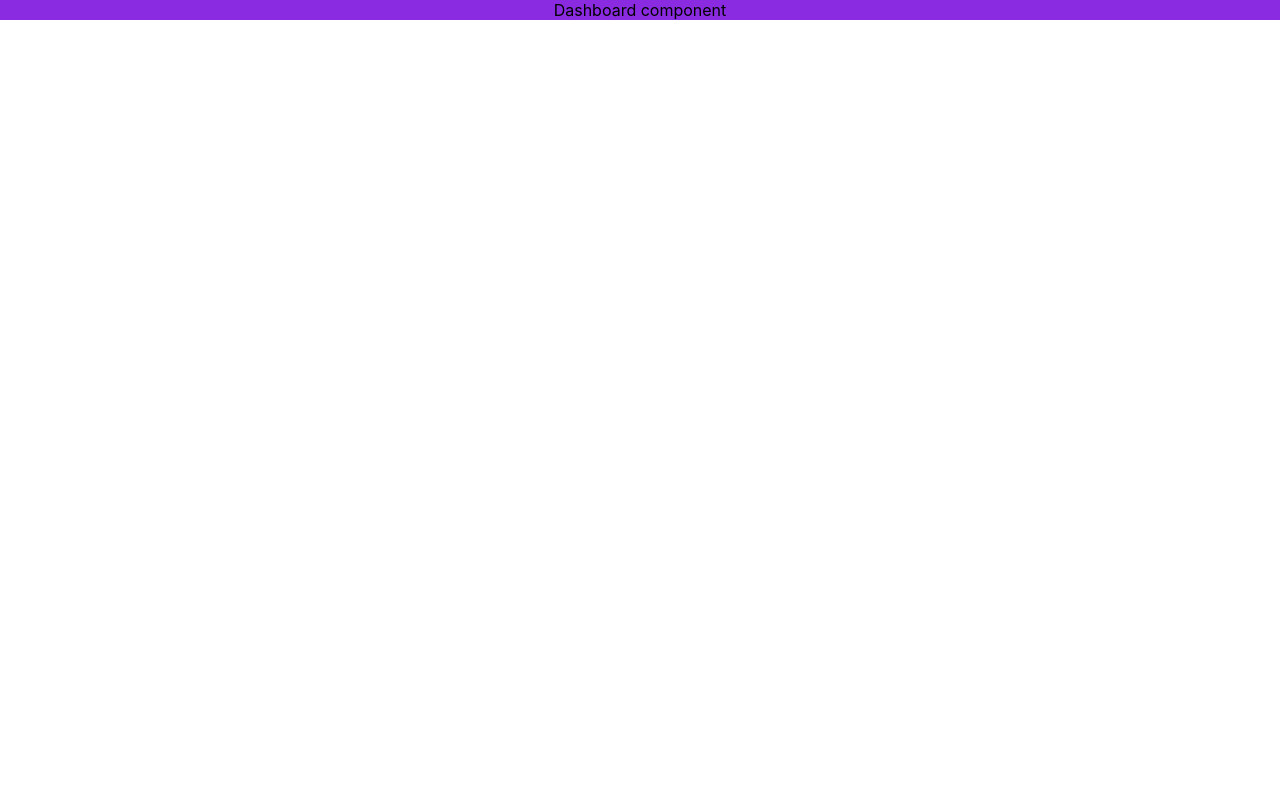
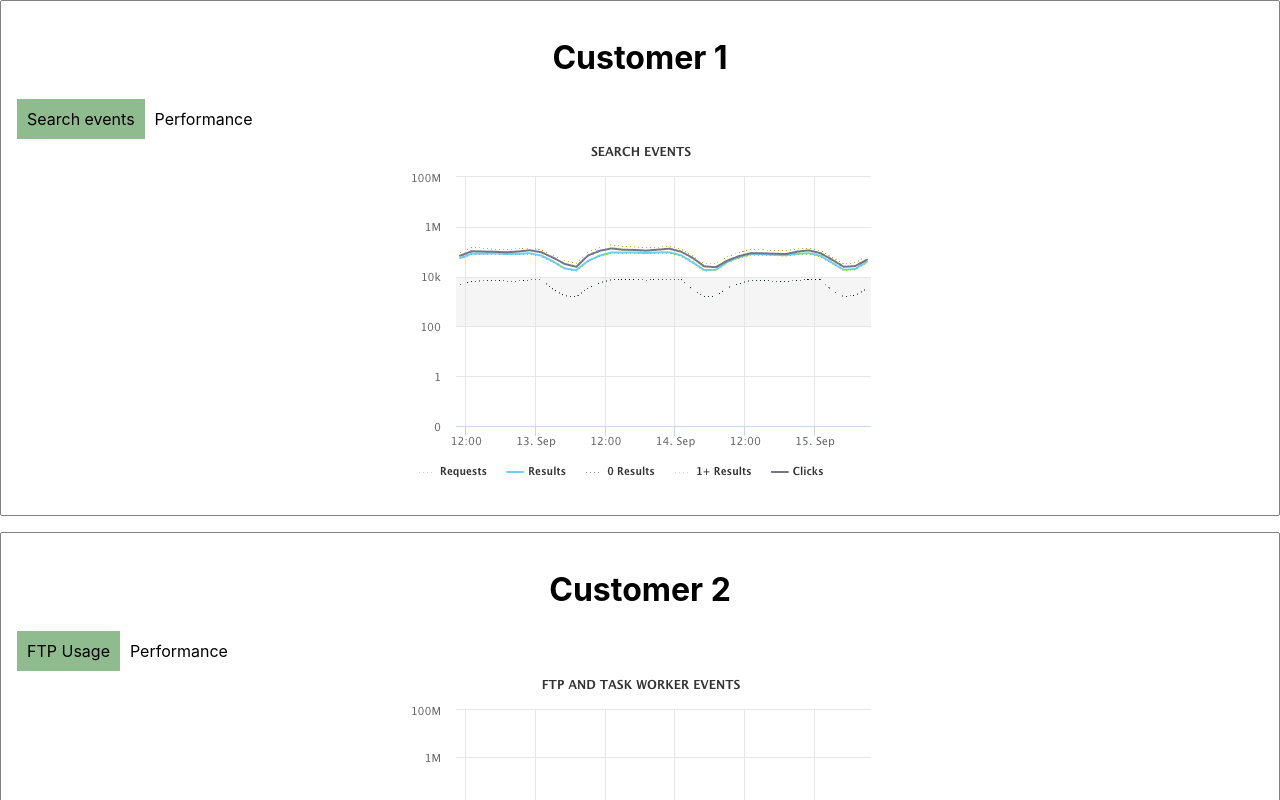
Before and after one commit to MMcClure11/constructor-challenge, a React (Create React App) app: page / in a window 1280 px wide. Shown: the top 800 px of the page. Built offline with nearby package versions, Linux system fonts and the light colour scheme.

Commit message:
Original code given for the challenge

```diff
--- a/src/Dashboard.js
+++ b/src/Dashboard.js
@@ -1,11 +1,49 @@
 import React from 'react'
+
+import customer1Events from "./fake-charts/events-1.png";
+// import customer1Performance from "./fake-charts/perf-1.png";
+import customer2Ftp from "./fake-charts/ftp-2.png";
+// import customer2Performance from "./fake-charts/perf-2.png";
 
 import "./styles.css";
 
 const Dashboard = () => {
   return (
-    <div className="color">
-      Dashboard component
+    <div>
+      {/* Placeholder, feel free to edit the structure below */}
+      <div className="box">
+        <h1>Customer 1</h1>
+
+        <div className="tabs">
+          <div className="tab selected">
+            Search events
+          </div>
+          <div className="tab">
+            Performance
+          </div>
+        </div>
+
+        <div>
+            <img src={customer1Events} alt="Search events over time" />
+        </div>
+      </div>
+
+      <div className="box">
+        <h1>Customer 2</h1>
+
+        <div className="tabs">
+          <div className="tab selected">
+            FTP Usage
+          </div>
+          <div className="tab">
+            Performance
+          </div>
+        </div>
+
+        <div>
+            <img src={customer2Ftp} alt="FTP usage" />
+        </div>
+      </div>
     </div>
   )
 }
--- a/src/styles.css
+++ b/src/styles.css
@@ -20,7 +20,3 @@
 .box + .box {
   margin-top: 1em;
 }
-
-.color {
-  background-color: blueviolet;
-}
```
